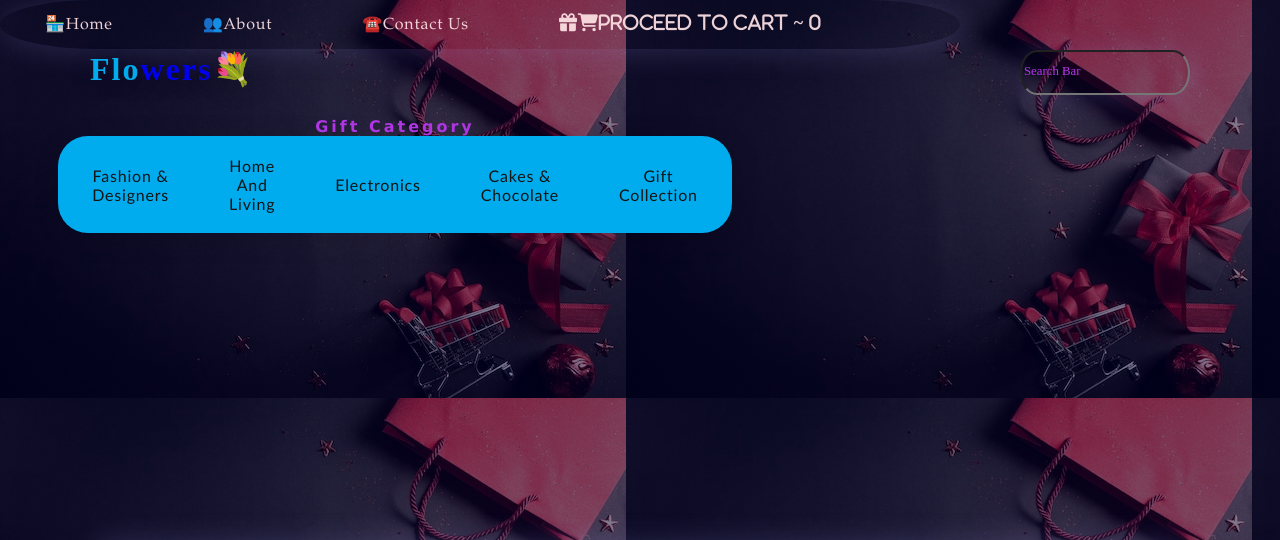
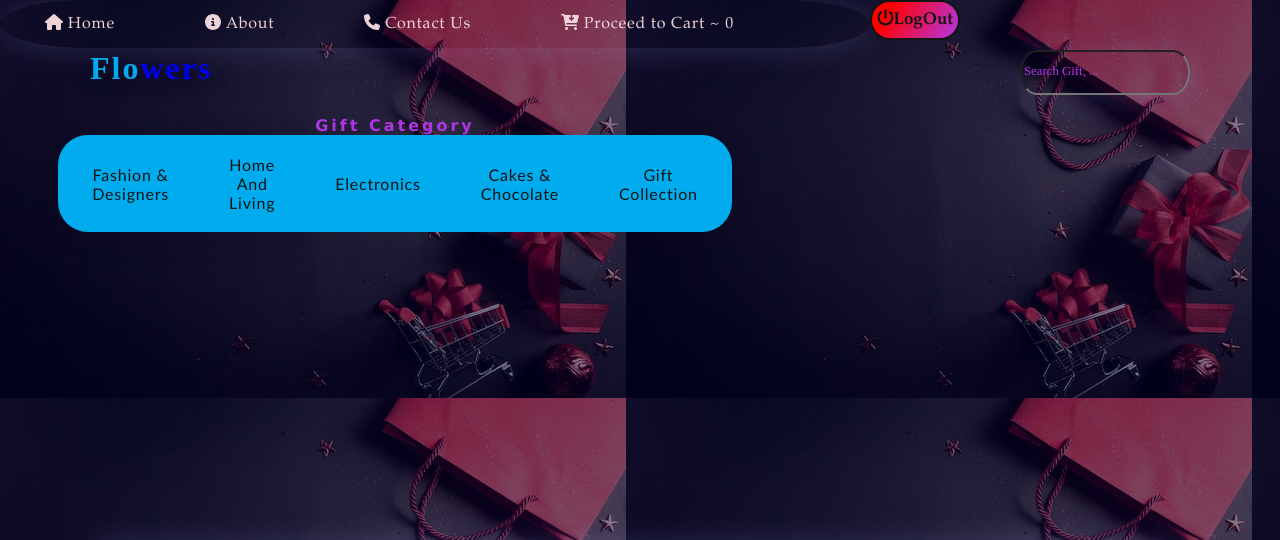
Before and after one commit to lewiskirori/E-GIFT-SHOPPER-SYSTEM, a PHP site: page /flowers.php in a window 1280 px wide. Shown: the top 540 px of the page. Run offline with PHP 8.4, Linux system fonts and the light colour scheme; the visitor is signed in with stand-in values (Sample User, id 1); some libraries are stand-ins or nearby versions; grey boxes are pictures that could not be loaded.

Commit message:
Flowers nav update

```diff
--- a/flowers.php
+++ b/flowers.php
@@ -1,3 +1,10 @@
+<?php session_start();
+if(empty($_SESSION['id'])):
+    header('Location:index.php');
+endif;
+
+?>
+
 <!DOCTYPE html>
 <html lang="en">
 <head>
@@ -5,11 +12,30 @@
     <meta http-equiv="X-UA-Compatible" content="IE=edge">
     <meta name="viewport" content="width=device-width, initial-scale=1.0">
     <link rel="shortcut icon" href=" logo-images\e-letter-gift-shop-creative-lettering-sign-logo-design-template_657888-125.jpg ">
+
+    <meta charset="UTF-8">
+        <meta http-equiv="X-UA-Compatible" content="IE=edge">
+        <meta name="viewport" content="width=device-width, initial-scale=1.0">
+        <link rel="shortcut icon" href=" logo-images\e-letter-gift-shop-creative-lettering-sign-logo-design-template_657888-125.jpg ">
+        <link rel="stylesheet" href="https://cdnjs.cloudflare.com/ajax/libs/font-awesome/4.7.0/css/font-awesome.min.css">
+        <script type="module" src="https://unpkg.com/ionicons@5.5.2/dist/ionicons/ionicons.esm.js"></script>
+        <script src='https://kit.fontawesome.com/a076d05399.js' crossorigin='anonymous'></script>
+        <!-- Google Font -->
+        <link rel="stylesheet" href="https://fonts.googleapis.com/css?family=Source+Sans+Pro:300,400,600,700,300italic,400italic,600italic">
+        <!-- Font Awesome icons (free version)-->
+        <script src="https://use.fontawesome.com/releases/v6.1.0/js/all.js" crossorigin="anonymous"></script>
+        <!-- Google fonts-->
+        <link href="https://fonts.googleapis.com/css?family=Varela+Round" rel="stylesheet" />
+        <link href="https://fonts.googleapis.com/css?family=Nunito:200,200i,300,300i,400,400i,600,600i,700,700i,800,800i,900,900i" rel="stylesheet" />
+
     <link rel="stylesheet" href="https://cdnjs.cloudflare.com/ajax/libs/font-awesome/4.7.0/css/font-awesome.min.css">
     <script type="module" src="https://unpkg.com/ionicons@5.5.2/dist/ionicons/ionicons.esm.js"></script>
     <script src='https://kit.fontawesome.com/a076d05399.js' crossorigin='anonymous'></script>
     <link rel="stylesheet" type="text/css" href="index.css"/>
     <title>Flowers</title>
+      <script src=
+"https://cdnjs.cloudflare.com/ajax/libs/sweetalert/2.1.0/sweetalert.min.js">
+  </script>
 
 </head>
 <body>
@@ -17,25 +43,27 @@
    <section class="main">
 
     <!-------logo----------->
-    <div class="logo"><a href="flowers.php"><font>Flo</font>wers💐</a></div>
+    <div class="logo"><a href="flowers.php"><font>Flo</font>wers</a></div>
 
+    <!-------logout------------------------->
+    <a href="logout process.php"><div style="float:right"><button><i class="fa fa-power-off" aria-hidden="true"></i>LogOut</button></div></a>
 
   <!------navigation-bar------------->
   <ul>
-    <li><a href="home.php">🏪Home</a></li>
-    <li><a href="about.php">👥About</a></li>
-    <li><a href="contact.php">☎️Contact Us</a></li>
+    <li><a href="home.php"><i class="fas fa-home"></i> Home</a></li>
+    <li><a href="about.php"><i class="fas fa-info-circle"></i> About</a></li>
+    <li><a href="contact.shtm"><i class="fas fa-phone"></i> Contact Us</a></li>
     <!----Cart------------------------------------------------------------------------------------->
 <li class="cart">
     <a href="cart.php">
-        <i class='fas fa-gift' style='font-size:18px'>🛒Proceed to Cart ~ <span>0</span></i>
+       <i class="fas fa-cart-arrow-down"></i> Proceed to Cart ~ <span>0</span>
     </a>
 </li>
   </ul>
 
 
 <!----------------------------------functional-search-box---------------------------------------->
-<input type="search" value="" class="search-bar" id="search" placeholder="Search Bar" onchange="openPage()">
+<input type="search" value="" class="search-bar" id="search" placeholder="Search Gift, ..." onchange="openPage()">
         <div id="navigation"></div>
         <script>
             function openPage(){
@@ -179,25 +207,48 @@
                 if(isset($_POST['subscribe'])){//if subscribe btn is clicked
                     $userEmail = $_POST['email']; //getting user email
                     if(filter_var($userEmail, FILTER_VALIDATE_EMAIL)){//validating user input email
-                        $subject = "Thanks for subscribing us - E-Gift Shopper";
-                        $message    = "Thanks for subscrbing to our gift shop. You'll always receive latest gift updates from us!";
+                        $subject = "Thanks for subscribing us - Flowers 💐";
+                        $message    = "Thanks for subscrbing to our gift shop. You will always receive latest gift updates on Flowers from us!<br> Regards, Administrator. </br>";
                         $sender  = "From: coldcode703@gmail.com"; //email from config xamppp
                             if(mail($userEmail, $subject, $message, $sender)){//php function to send email
                                 ?>
-                                <!--show a success message if email is  sent successfully-->
-                                <div class="alert success">Cheers!Your Subscription was successful! </div>
+                                      <!--show a success message if email is  sent successfully-->
+                                <script>
+                                    swal({
+                                  title: "Cheers!",
+                                  text: "Your Subscription was successful!",
+                                  icon: "success",
+                                  button: "Aww yiss!",
+                                  closeOnClickOutside: false,
+                                });
+                                </script>
                                 <?php
                                 $userEmail = "";//once mail is sent
                             }else{
                                     ?>
                                     <!--show an error message if somehow mail cannot be sent-->
-                                    <div class="alert error">Failed somehow while sending your email! Please Try again later.</div>
+                                    <script>
+                                    swal("Please Try again later.", "Failed somehow while sending your email!", "success", {
+                                        className: "boxstyle",
+                                        buttons: {
+                                            cancel: true,
+                                            closeOnClickOutside: false,
+                                  });
+                                    </script>
                                     <?php
                                     }
                     }else{
                         ?>
                         <!--show an error message if user email is  not correct-->
-                        <div class="alert error"><?php echo $userEmail ?> is not a correct email! Please try again.</div>
+                        <script>
+                            swal("Please Try again.",
+                                 "<?php echo $userEmail ?> is not a correct email!",
+                                 "warning", {
+                                dangerMode: true,
+                                buttons: true,
+                                closeOnClickOutside: false,
+                            });
+                        </script>
                         <?php
                     }
                 }
@@ -219,7 +270,7 @@
         <!----text------->
         <div class="brand-text">
             <h3>Our Brand</h3>
-            <h4>E-Gift shopper 2022 </h4>
+            <h4><?php echo date ('Y'); ?> | E-Gift Shopper </h4>
             <p>We Manage online gift purchases. This allows shoppers to search for and book gifts in their comfort zone areas. Shipping cost is also payable. We help you order the gift you want at a convenient time.
             </p>
         </div>
@@ -231,7 +282,7 @@
         </section>
 
     <!-----copyright------------------------->
-    <a href="#copyright" class="copyright">©️Copyright 2022. E-Gift Shopper</a>
+    <a href="#copyright" class="copyright">&copy 2021-<?php echo date ('Y'); ?> E-Gift Shopper | All Rights Reserved.</a>
 
     <script nomodule src="https://unpkg.com/ionicons@5.5.2/dist/ionicons/ionicons.js"></script>
     <script src="flowers.js"></script>
```
